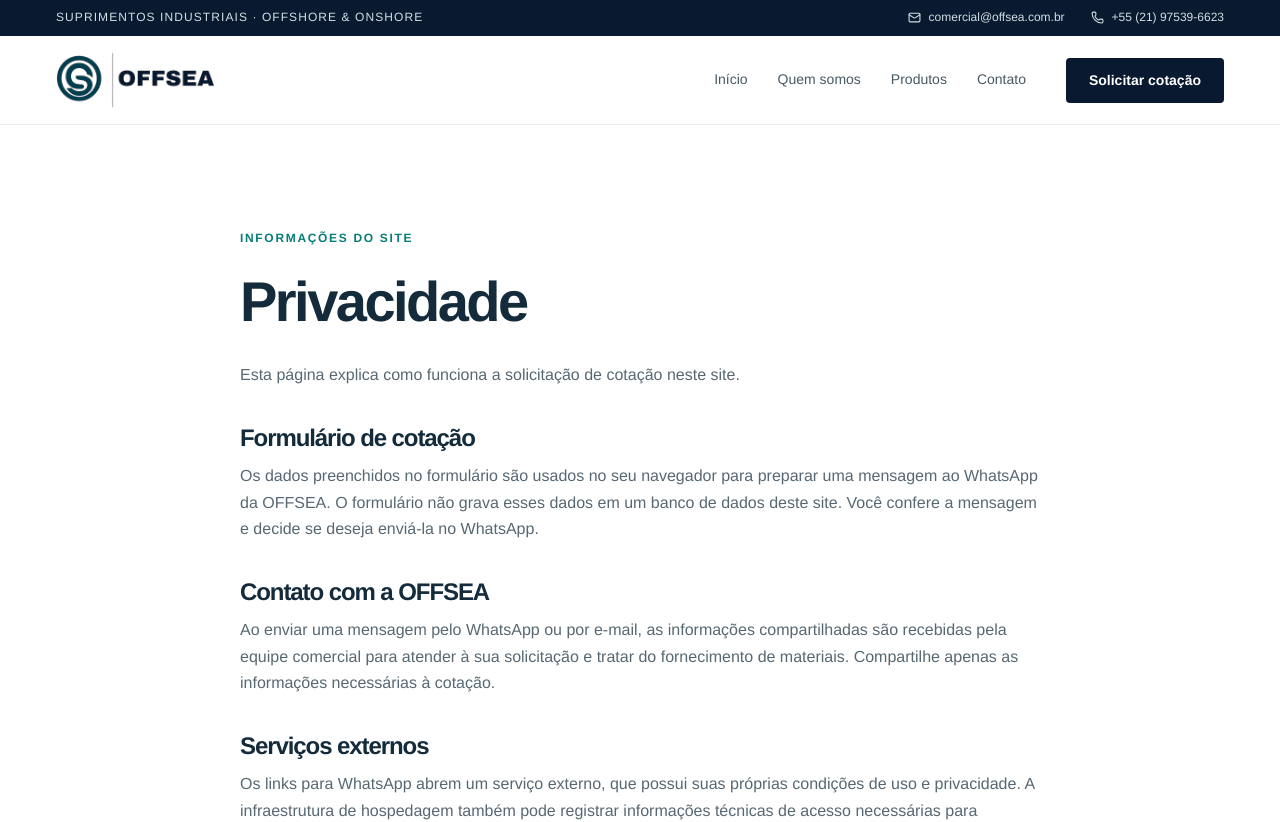
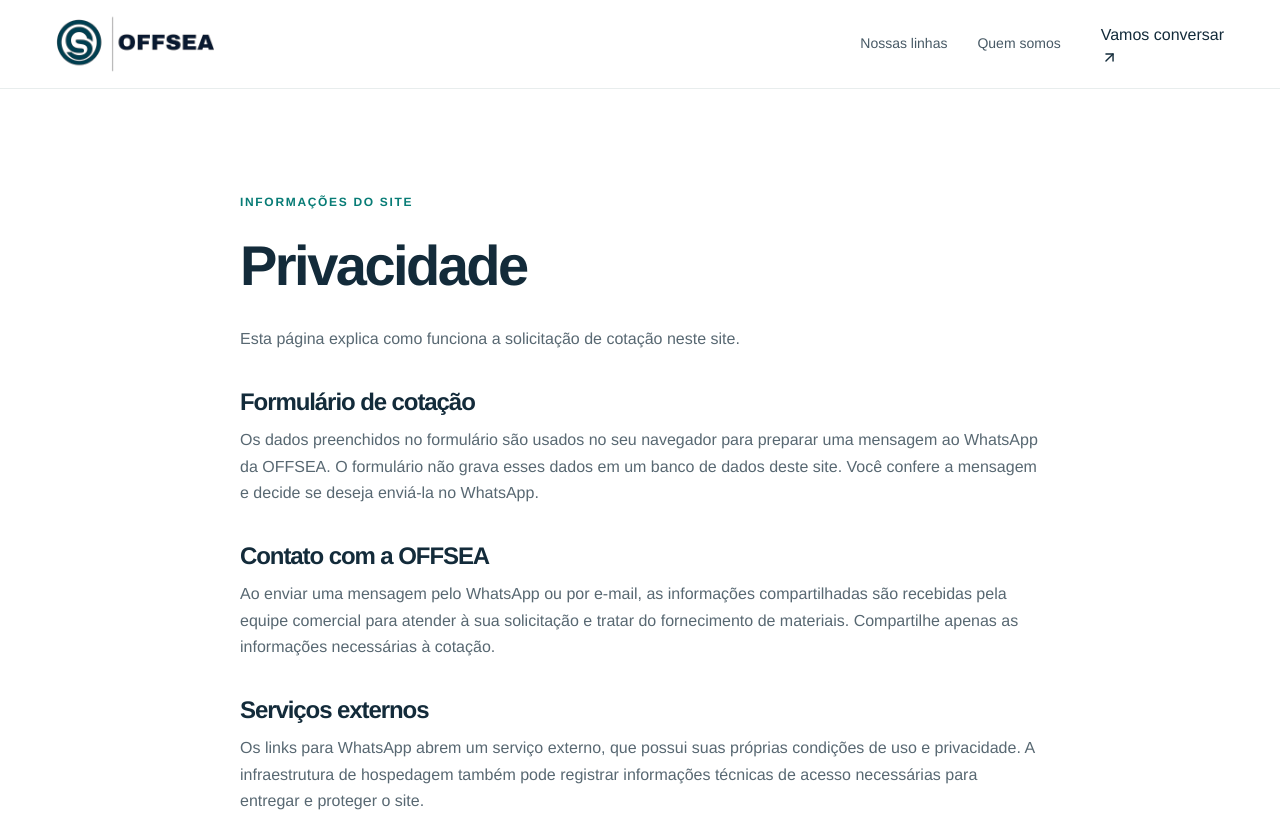
Before and after one commit to josevictordesouza14-ux/Site-offsea, a Next.js app: page /privacidade in a window 1280 px wide. Shown: the top 822 px of the page. Built offline with nearby package versions, Linux system fonts and the light colour scheme.

Commit message:
Simplifica navegação e menu da OFFSEA

```diff
--- a/src/components/Header.tsx
+++ b/src/components/Header.tsx
@@ -1,41 +1,33 @@
 "use client";
 
+import Image from "next/image";
 import Link from "next/link";
 import { usePathname } from "next/navigation";
-import { useEffect, useState } from "react";
-import { Menu, X, Mail, Phone } from "lucide-react";
-import { company } from "@/lib/company";
+import { useEffect, useRef, useState } from "react";
+import { ArrowUpRight, Menu, X } from "lucide-react";
 
 export default function Header() {
   const [open, setOpen] = useState(false);
+  const toggle = useRef<HTMLButtonElement>(null);
   const pathname = usePathname();
-  useEffect(() => { setOpen(false); }, [pathname]);
   useEffect(() => {
-    function dismiss(e: KeyboardEvent) { if (e.key === "Escape") setOpen(false); }
+    if (!open) return;
+    function dismiss(event: KeyboardEvent) {
+      if (event.key === "Escape") { setOpen(false); toggle.current?.focus(); }
+    }
     window.addEventListener("keydown", dismiss);
     return () => window.removeEventListener("keydown", dismiss);
-  }, []);
+  }, [open]);
   return <>
     <a className="skip-link" href="#conteudo">Pular para o conteúdo</a>
-    <div className="utility-bar"><div className="container utility-inner">
-      <span>SUPRIMENTOS INDUSTRIAIS · OFFSHORE & ONSHORE</span>
-      <div><a href={`mailto:${company.email}`}><Mail size={13} aria-hidden="true" />{company.email}</a><a href={`tel:${company.phoneHref}`}><Phone size={13} aria-hidden="true" />{company.phone}</a></div>
-    </div></div>
     <header className="header">
       <div className="container nav-inner">
-        <Link href="/" className="brand" aria-label="OFFSEA — página inicial"><img src="/images/offsea-logo.svg" alt="OFFSEA" width="164" height="55" /></Link>
-        <nav className="desktop-nav" aria-label="Navegação principal">
-          <Link href="/" aria-current={pathname === "/" ? "page" : undefined}>Início</Link>
-          <Link href="/quemsomos" aria-current={pathname === "/quemsomos" ? "page" : undefined}>Quem somos</Link>
-          <Link href="/#produtos">Produtos</Link>
-          <Link href="/#contato">Contato</Link>
-        </nav>
-        <Link className="button button-navy nav-quote" href="/#cotacao">Solicitar cotação</Link>
-        <button className="menu-toggle" aria-label={open ? "Fechar menu" : "Abrir menu"} aria-expanded={open} aria-controls="mobile-nav" onClick={() => setOpen(!open)}>{open ? <X /> : <Menu />}</button>
+        <Link href="/" className="brand" aria-label="OFFSEA — página inicial" onClick={() => setOpen(false)}><Image src="/images/offsea-logo.svg" alt="OFFSEA" width={150} height={50} /></Link>
+        <nav className="desktop-nav" aria-label="Navegação principal"><Link href="/#produtos">Nossas linhas</Link><Link href="/quemsomos" aria-current={pathname === "/quemsomos" ? "page" : undefined}>Quem somos</Link></nav>
+        <Link className="nav-contact" href="/#cotacao">Vamos conversar<ArrowUpRight size={17} aria-hidden="true" /></Link>
+        <button ref={toggle} className="menu-toggle" aria-label={open ? "Fechar menu" : "Abrir menu"} aria-expanded={open} aria-controls="mobile-nav" onClick={() => setOpen(!open)}>{open ? <X aria-hidden="true" /> : <Menu aria-hidden="true" />}</button>
       </div>
-      {open && <nav id="mobile-nav" className="mobile-nav" aria-label="Navegação no celular" onClick={() => setOpen(false)}>
-        <Link href="/">Início</Link><Link href="/quemsomos">Quem somos</Link><Link href="/#produtos">Produtos</Link><Link href="/#contato">Contato</Link><Link className="button button-navy" href="/#cotacao">Solicitar cotação</Link>
-      </nav>}
+      <nav id="mobile-nav" className="mobile-nav" aria-label="Navegação no celular" hidden={!open} onClick={() => setOpen(false)}><Link href="/">Início</Link><Link href="/#produtos">Nossas linhas</Link><Link href="/quemsomos">Quem somos</Link><Link href="/#cotacao">Vamos conversar<ArrowUpRight size={17} aria-hidden="true" /></Link></nav>
     </header>
   </>;
 }
```
